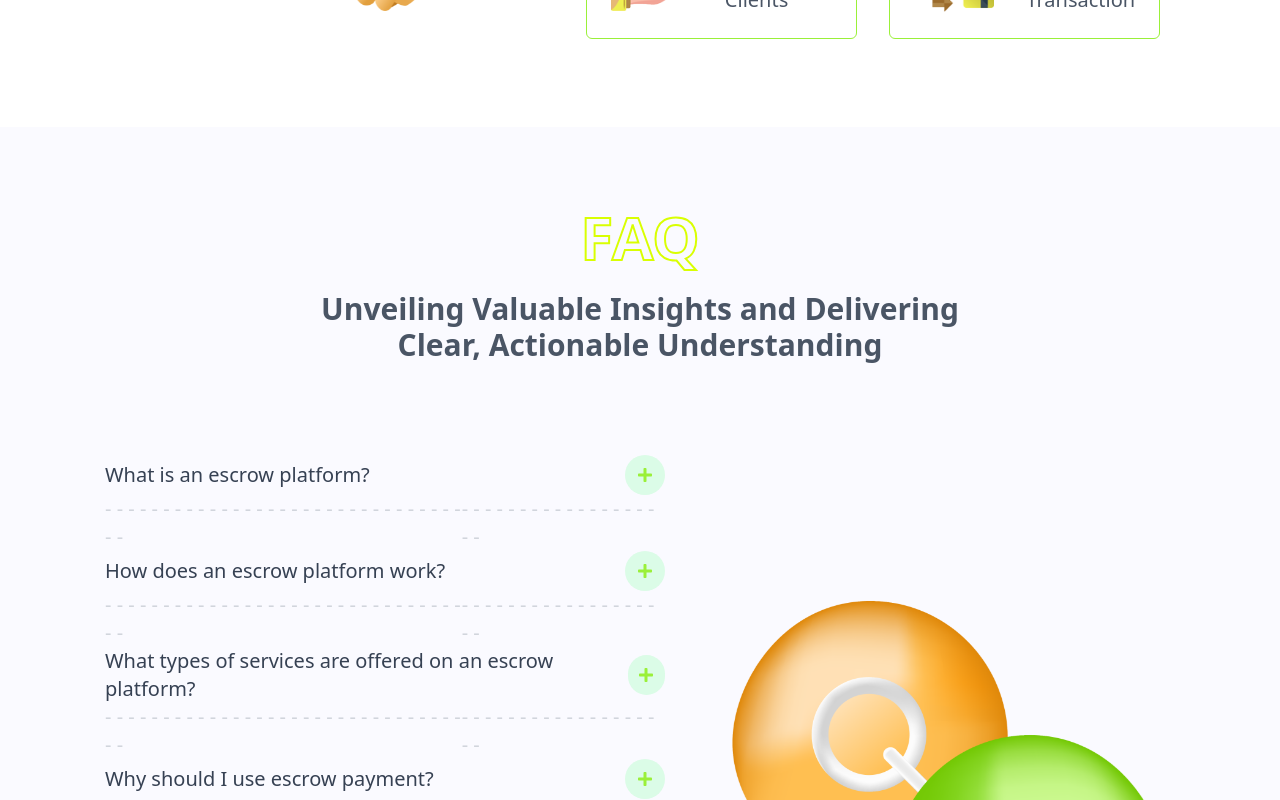
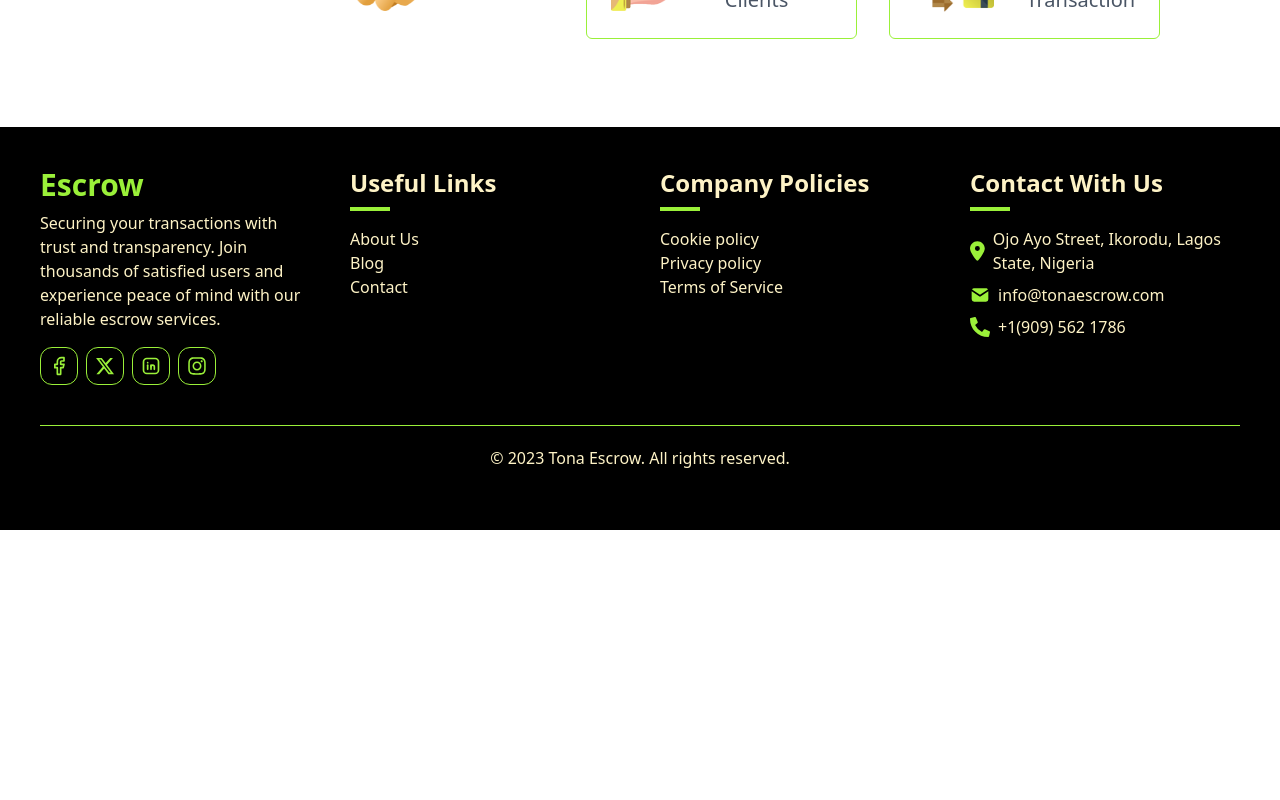
Before and after one commit to olatundesleek/escrow-frontend, a Next.js app: page / in a window 1280 px wide. Shown: the part 3840-4640 px from the top of the page. After the commit the page ends 4370 px from the top, so only its background shows below. Built offline with nearby package versions, Linux system fonts and the light colour scheme.

Commit message:
removed faq from home page

```diff
--- a/src/app/page.tsx
+++ b/src/app/page.tsx
@@ -1,4 +1,4 @@
-import Faqs from './components/Faqs';
+// import Faqs from './components/Faqs';
 import Features from './components/Features';
 import HomepageBanner from './components/HomepageBanner';
 import Section from './components/Section';
@@ -14,9 +14,9 @@ const Home = () => {
       <Section>
         <Features />
       </Section>
-      <Section>
+      {/* <Section>
         <Faqs />
-      </Section>
+      </Section> */}
     </main>
   );
 };
```
